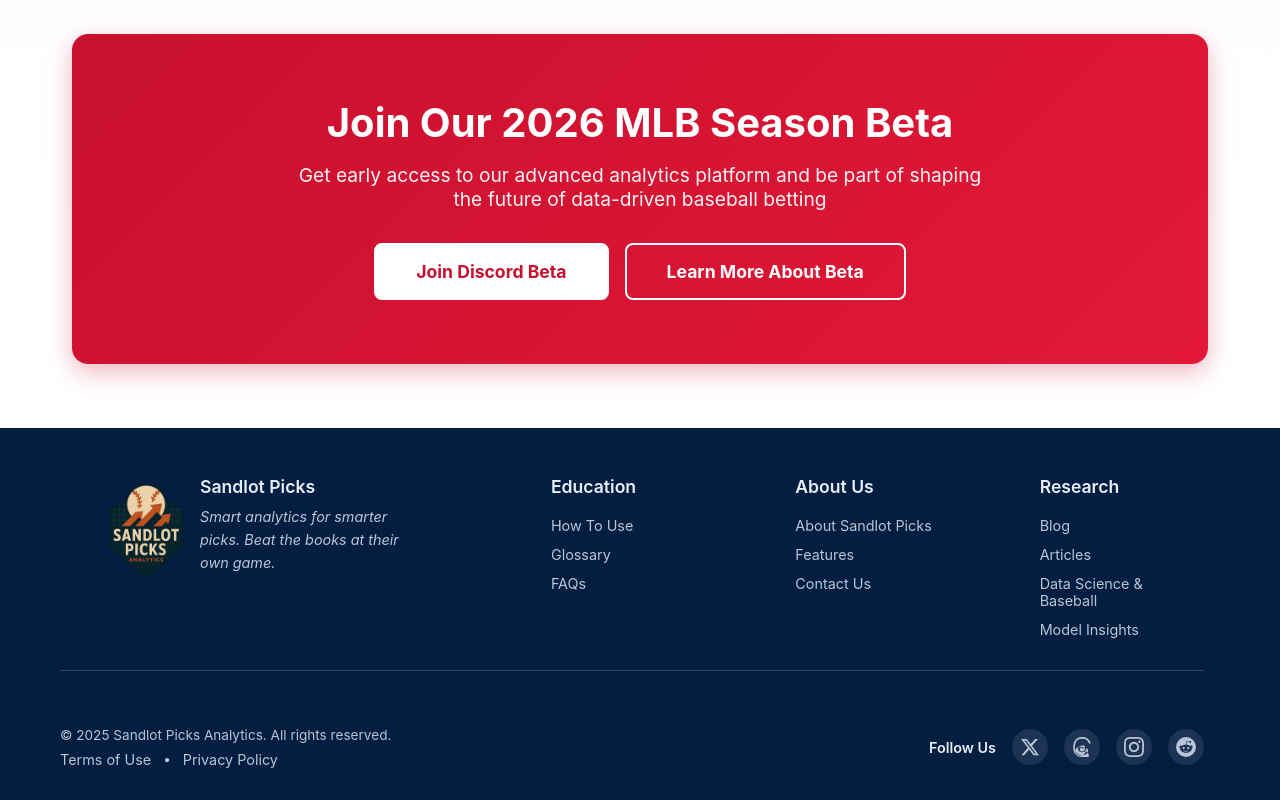
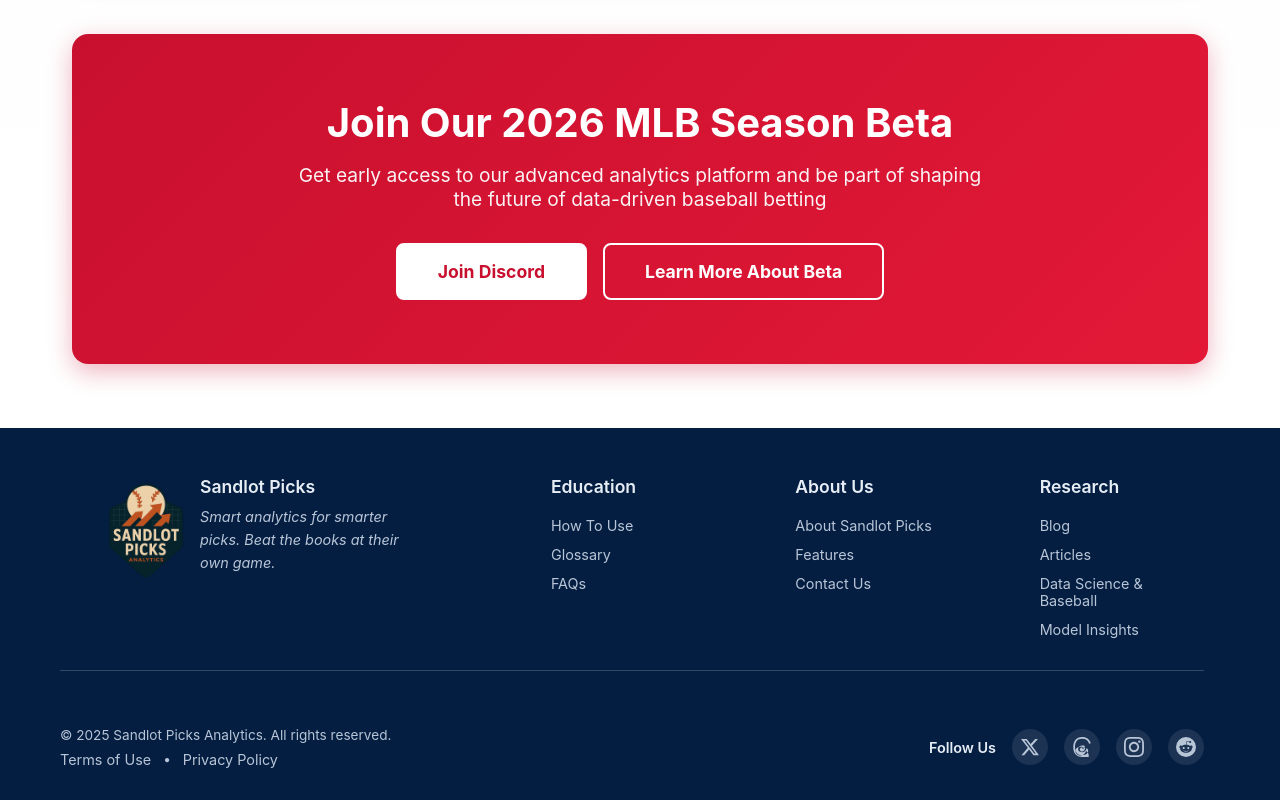
Before and after one commit to cedenoc181/slp-ui, a React (Create React App) app: page /data-science in a window 1280 px wide. Shown: the part 3182-3982 px from the top of the page. Built offline with nearby package versions, Linux system fonts and the light colour scheme.

Commit message:
added updates to syntax on the ds baseball json script

```diff
--- a/src/App.jsx
+++ b/src/App.jsx
@@ -16,7 +16,7 @@ import FAQPage from './components/pages/Education/FAQPage';
 import HowToUsePage from './components/pages/Education/HowToUsePage';
 import Blogs from './components/pages/Research/blog';
 import BlogPost from './components/pages/Research/blog-post';
-// import Articles from './components/pages/Research/articles';
+import Articles from './components/pages/Research/articles';
 import DS_Baseball from './components/pages/Research/ds_baseball';
 import TermsOfUse from './components/legal/termsofuse';
 import PrivacyPolicy from './components/legal/PrivacyPolicy';
@@ -81,7 +81,7 @@ function App() {
           <Route path="/how-to-use" element={<HowToUsePage />} />
           <Route path="/blogs" element={<Blogs />} />
           <Route path="/blogs/:slug" element={<BlogPost />} />
-          {/* <Route path="/articles" element={<Articles />} /> */}
+          <Route path="/articles" element={<Articles />} />
           <Route path="/data-science" element={<DS_Baseball />} />
           <Route path="/terms-of-use" element={<TermsOfUse />} />
           <Route path="/privacy-policy" element={<PrivacyPolicy />} />
--- a/src/data/ds_baseball.json
+++ b/src/data/ds_baseball.json
@@ -99,13 +99,13 @@
       "description": "Get early access to our advanced analytics platform and be part of shaping the future of data-driven baseball betting",
       "buttons": [
         {
-          "text": "Join Discord Beta",
+          "text": "Join Discord",
           "link": "https://discord.gg/sandlotpicks",
           "style": "primary"
         },
         {
           "text": "Learn More About Beta",
-          "link": "/features",
+          "link": "/how-to-use",
           "style": "secondary"
         }
       ]
```
